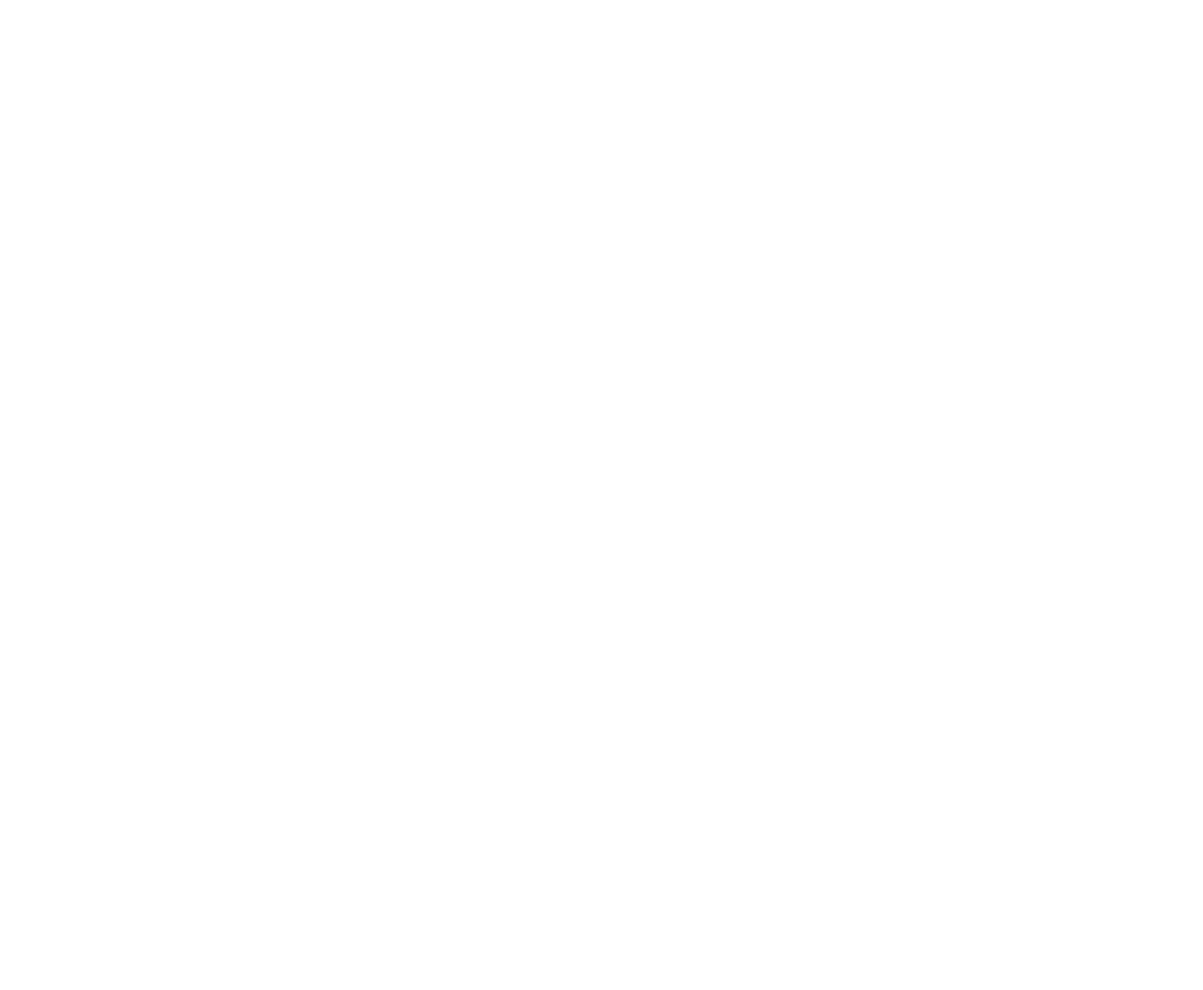
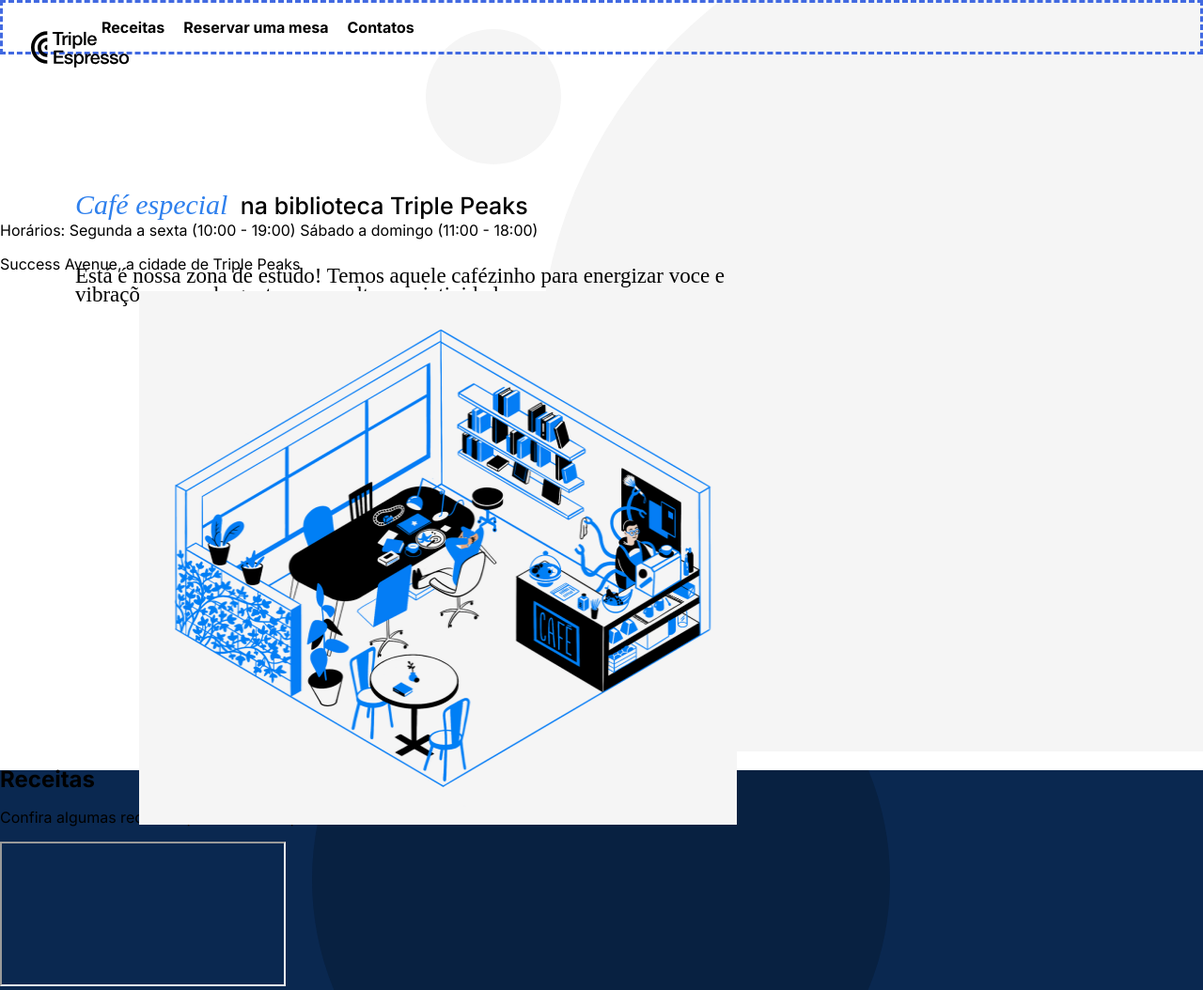
Before and after one commit to Koviddy/web_project_coffeeshop, a plain HTML site: page index.html in a window 1280 px wide. Shown: the whole page at 94% size. Before the commit the page ends 800 px from the top, so only its background shows below. Drawn offline with Linux system fonts and the light colour scheme.

Commit message:
ponto de partida

```diff
--- a/index.html
+++ b/index.html
@@ -19,9 +19,57 @@
   </head>
   <body>
     <div class="page">
-      <header class="header"></header>
+      <header class="header">
+        <nav class="nav">
+          <img
+          src="./images/logo_coffeeshop_dark.svg"
+          alt="logo da Coffee shop"
+          class="nav__logo"
+        />
+          <ul class="nav__links">
+            <li>
+              <a class="nav__link" href="#">Receitas</a>
+            </a>
+          </li>
+            <li>
+              <a class="nav__link" href="#">Reservar uma mesa</a>
+            </a>
+          </li>
+            <li>
+              <a class="nav__link" href="#">Contatos</a>
+            </li>
+          </ul>
+        </nav>
+        <div class="header__content">
+          <div class="header__content__text">
+              <h1 class="header__title"><span class="header__span-accent">Café especial</span>&nbsp;
+                na biblioteca Triple Peaks</h1>
+              <p class="header__description">
+              Está é nossa zona de estudo! Temos aquele cafézinho para energizar
+              voce e vibrações aconchegantes para soltar a criatividade.
+            </p>
+          </div>
+          <img
+            src="./images/inside_coffee_shop.png"
+            alt="dentro do coffee shop"
+            class="header__image"
+          />
+        </div>
+        <div class="header__footer">
+          <div class="header__footer_schedule"><p>Horários:
+
+            Segunda a sexta (10:00 - 19:00)
+
+            Sábado a domingo (11:00 - 18:00)</p></div>
+          <div class="header__footer_address"><p>Success Avenue, a cidade de Triple Peaks</p></div>
+        </div>
+      </header>
       <main class="content">
-        <section class="recipes"></section>
+        <div class="content__description">
+        <h2 class="content__title">Receitas</h2>
+        <p class="content__text">Confira algumas receitas que coletamos para seu lanchinho caseiro</p>
+      </div>
+        <section class="recipes"><iframe src=""></iframe></section>
         <section class="reservation"></section>
       </main>
       <footer class="footer"></footer>
--- a/pages/index.css
+++ b/pages/index.css
@@ -1,9 +1,97 @@
 .page {
   min-width: 1100px;
   max-width: 1600px;
-  margin: 0 auto;
+  margin: 0;
   font-family: "Inter", "Arial", sans-serif;
-
   line-height: 20px;
   font-size: 16px;
 }
+
+.header {
+  background-image: url(../images/background_header.svg);
+  background-position: center;
+  background-size: cover;
+  display: flex;
+  flex-direction: column;
+  height: 100vh;
+  min-height: 720px;
+  max-height: 800px;
+  box-sizing: border-box;
+}
+
+.nav {
+  display: flex;
+  padding: 0;
+  border: dashed royalblue;
+}
+
+.nav__logo {
+  position: relative;
+  top: 30px;
+  left: 30px;
+  width: 105px;
+  height: 39px;
+}
+.nav__links {
+  display: flex;
+  list-style-type: none;
+  padding: 0;
+  column-gap: 20px;
+}
+
+.nav__link {
+  color: black;
+  text-decoration: none;
+  font-weight: bold;
+}
+.header__content {
+  display: flex;
+  flex-direction: row;
+  justify-content: space-between;
+  align-items: center;
+  width: 100%;
+  margin: 0;
+}
+.header__content {
+  position: relative;
+  top: 128px;
+  left: 80px;
+  max-width: 709px;
+}
+.header__title {
+  font-weight: 500;
+  line-height: 30px;
+  font-size: 25px;
+}
+.header__span-accent {
+  color: #2f80ed;
+  font-family: "noto-serif";
+  font-style: italic;
+  font-size: 30px;
+}
+
+.header__description {
+  font-family: "noto-serif";
+  font-size: 23px;
+  margin-top: 50px;
+}
+.header__image {
+  position: absolute;
+  top: 124px;
+  right: 5px;
+  width: 646px;
+  height: 568px;
+}
+
+.header img {
+  max-width: 636px;
+}
+
+.content {
+  background-color: #0a2850;
+  background-image: url(../images/background_recipes.svg);
+  background-position: center;
+  background-size: auto;
+}
+´ .content__description {
+}
```
